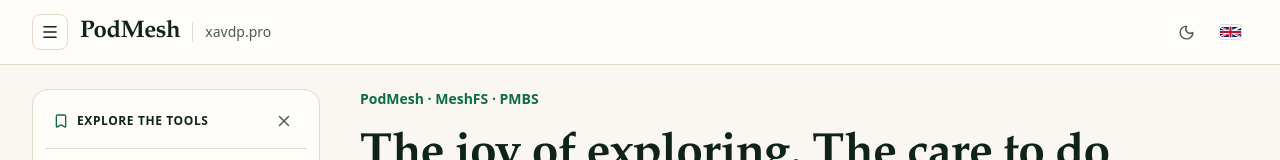
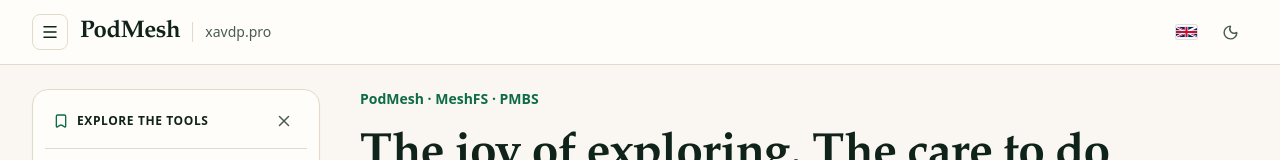
Before and after one commit to xavdp-pro/podmesh, a React (Vite) app in the folder showcase/: page / in a window 1280 px wide. Shown: the top 160 px of the page. Built offline with nearby package versions, Linux system fonts and the light colour scheme.

Commit message:
fix(showcase): open external home link in a new tab

```diff
--- a/showcase/src/pages/TechnicalShowcasePage.jsx
+++ b/showcase/src/pages/TechnicalShowcasePage.jsx
@@ -101,9 +101,9 @@ export default function TechnicalShowcasePage() {
             <button ref={menuRef} type="button" onClick={() => isDesktop ? setDesktopMenu(!desktopExpanded) : setMobileOpen(true)} aria-label={isDesktop && desktopExpanded ? copy.close : copy.menu} aria-expanded={isDesktop ? desktopExpanded : mobileOpen} aria-controls={isDesktop ? "guide-navigation-desktop" : "guide-navigation"} className="rounded-lg border border-line p-2"><Menu size={18} /></button>
 
             <Link to="/#podmesh" className="site-display text-2xl font-bold">PodMesh</Link>
-            <a href="https://xavdp.pro" className="hidden border-l border-line pl-3 text-sm text-fg-muted sm:block">xavdp.pro</a>
+            <a href="https://xavdp.pro" target="_blank" rel="noopener noreferrer" className="hidden border-l border-line pl-3 text-sm text-fg-muted sm:block">xavdp.pro</a>
           </div>
-          <div className="flex items-center gap-2"><ThemeToggle /><LanguageSwitcher /></div>
+          <div className="flex items-center gap-2"><LanguageSwitcher /><ThemeToggle /></div>
         </div>
       </header>
 
```
Also changed, not shown: 1 other file (tests, documents, lock files or other folders).
